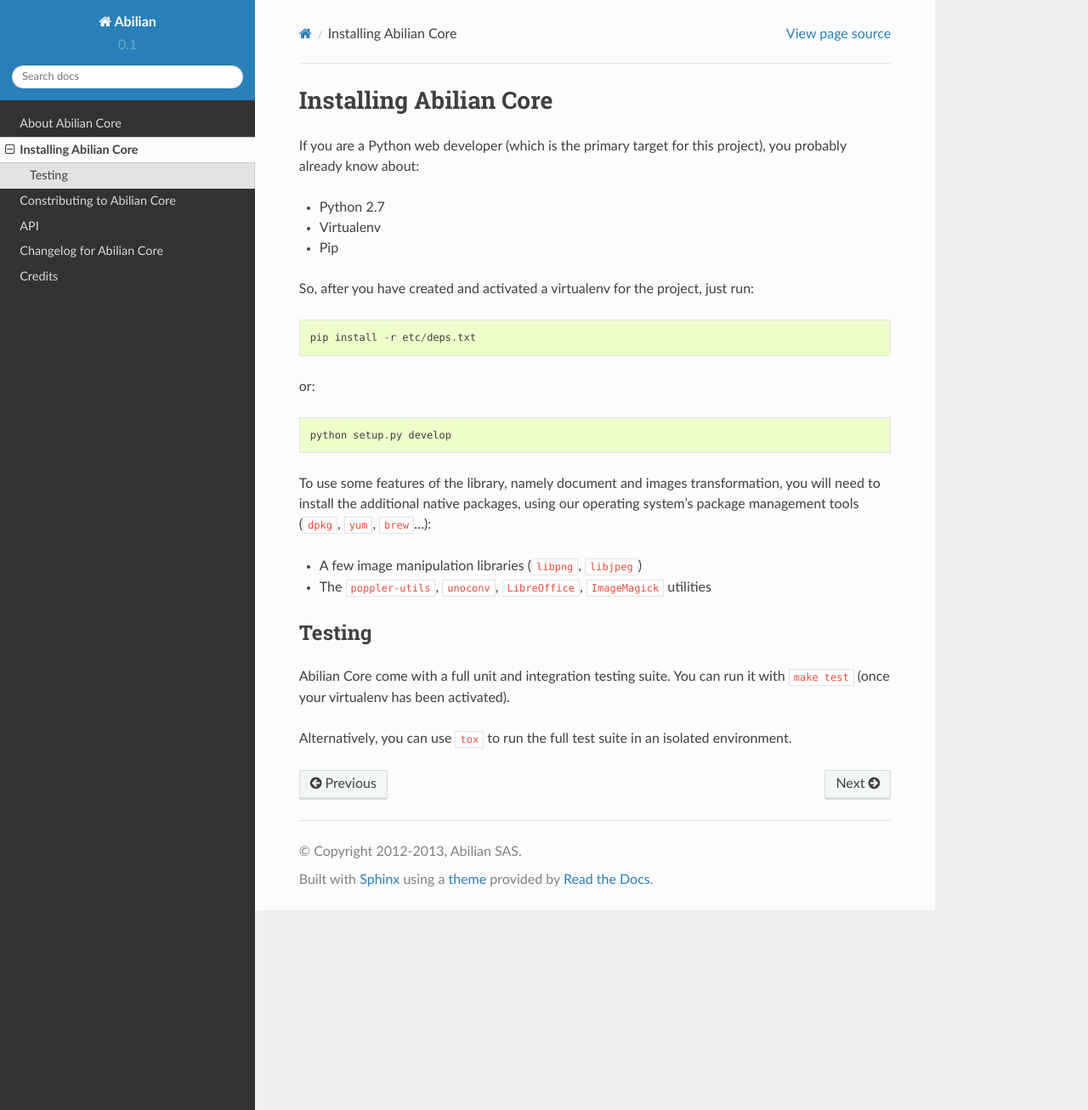
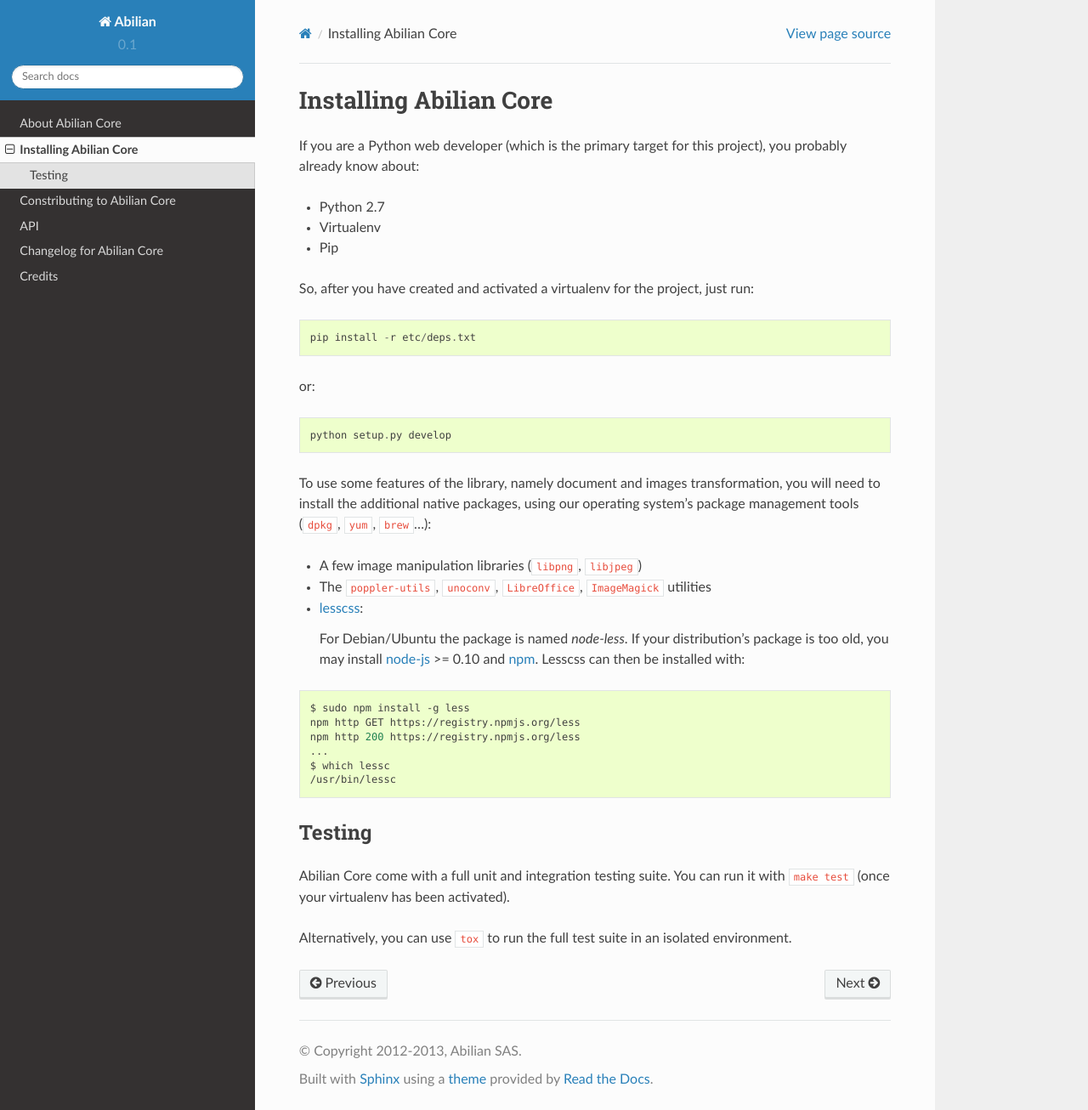
Before and after one commit to abilian/abilian-core, a Sphinx documentation site: the page built from docs/installing.rst, in a window 1280 px wide and 1306 px high. Shown: the whole window at 85% size. Built offline with Sphinx 7.4.7 and the Read the Docs theme 2.0.0, drawn with Linux system fonts in a browser that asks for light colours.

Commit message:
add install intructions for lesscss dependency

```diff
--- a/docs/installing.rst
+++ b/docs/installing.rst
@@ -25,6 +25,20 @@
 -  A few image manipulation libraries (``libpng``, ``libjpeg``)
 -  The ``poppler-utils``, ``unoconv``, ``LibreOffice``, ``ImageMagick``
    utilities
+- `lesscss <http://lesscss.org/>`_:
+
+  For Debian/Ubuntu the package is named `node-less`. If your distribution's
+  package is too old, you may install `node-js <http://nodejs.org/>`_ >= 0.10 and
+  `npm <https://www.npmjs.org/>`_. Lesscss can then be installed with:
+
+.. code-block:: sh
+
+    $ sudo npm install -g less
+    npm http GET https://registry.npmjs.org/less
+    npm http 200 https://registry.npmjs.org/less
+    ...
+    $ which lessc
+    /usr/bin/lessc
 
 
 Testing
```
